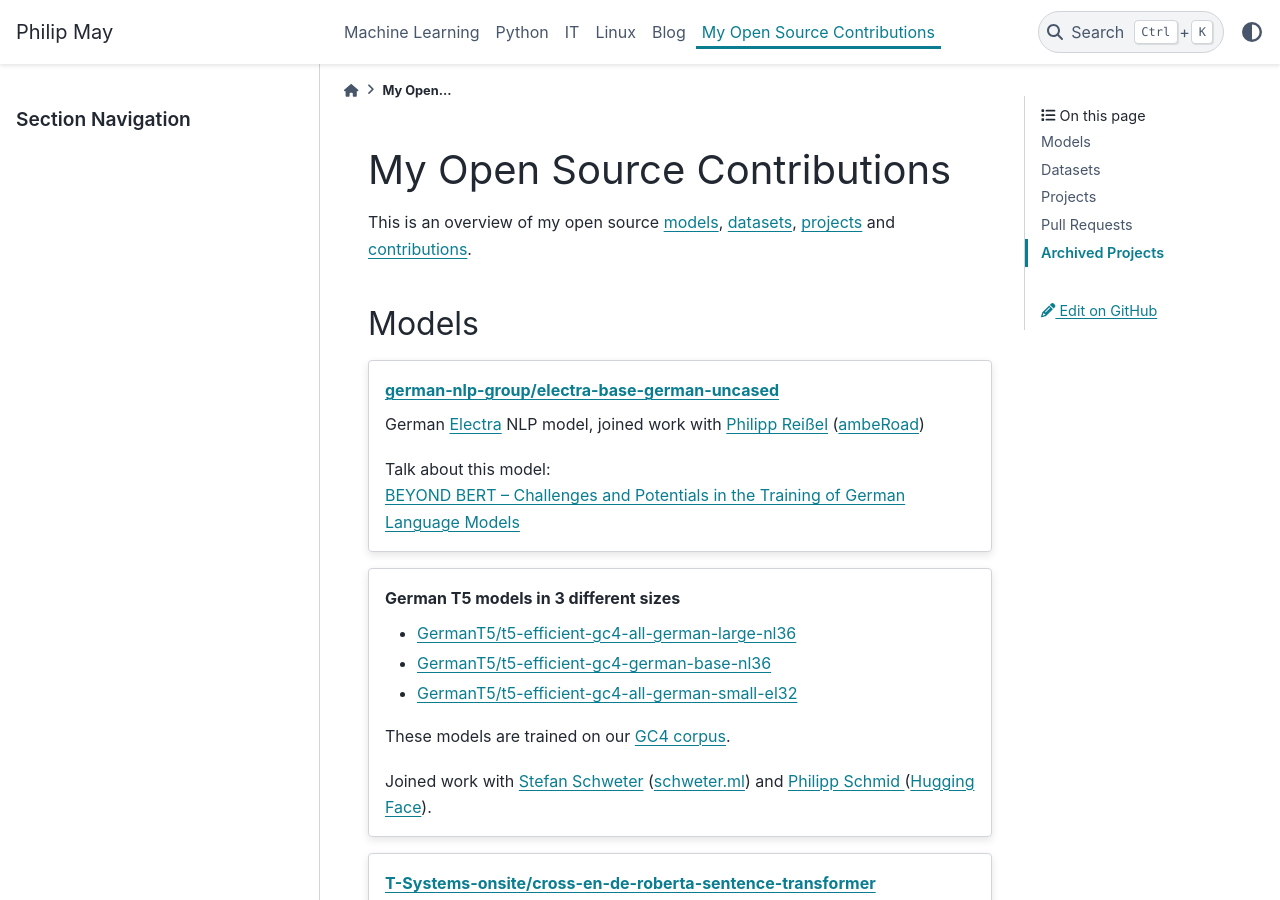
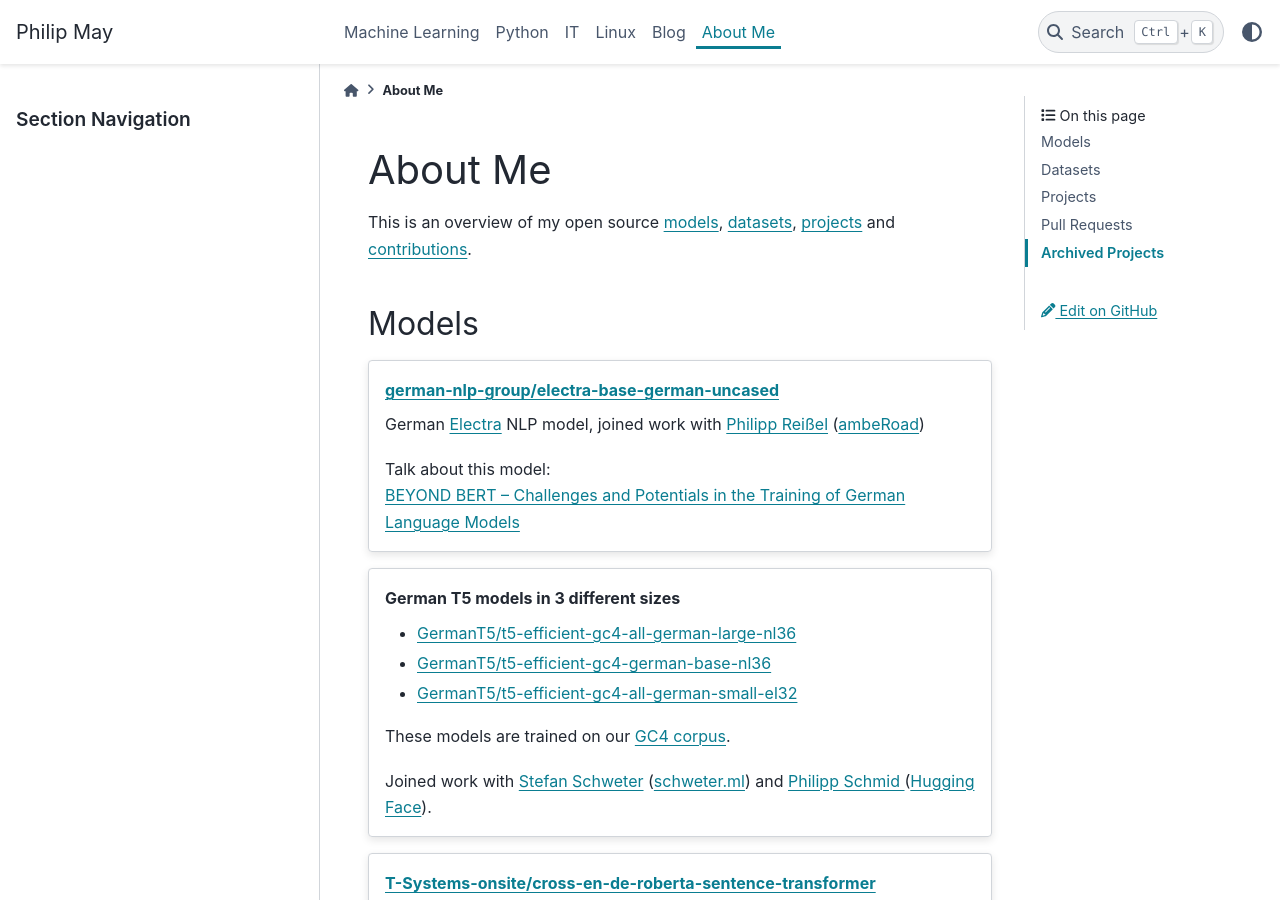
Before and after one commit to PhilipMay/PhilipMay_org, a Sphinx documentation site: the page built from source/about-me.md, in a window 1280 px wide and 900 px high. Built offline with Sphinx 7.4.7 and the PyData theme 0.15.4, drawn with Linux system fonts in a browser that asks for light colours; comment, search, counter and statistics services are not loaded.

Commit message:
rename about me

```diff
--- a/source/about-me.md
+++ b/source/about-me.md
@@ -1,6 +1,6 @@
-(my-oss-contribs)=
+(about-me)=
 
-# My Open Source Contributions
+# About Me
 
 This is an overview of my open source [models](#models), [datasets](#datasets),
 [projects](#projects) and [contributions](#pull-requests).
```
